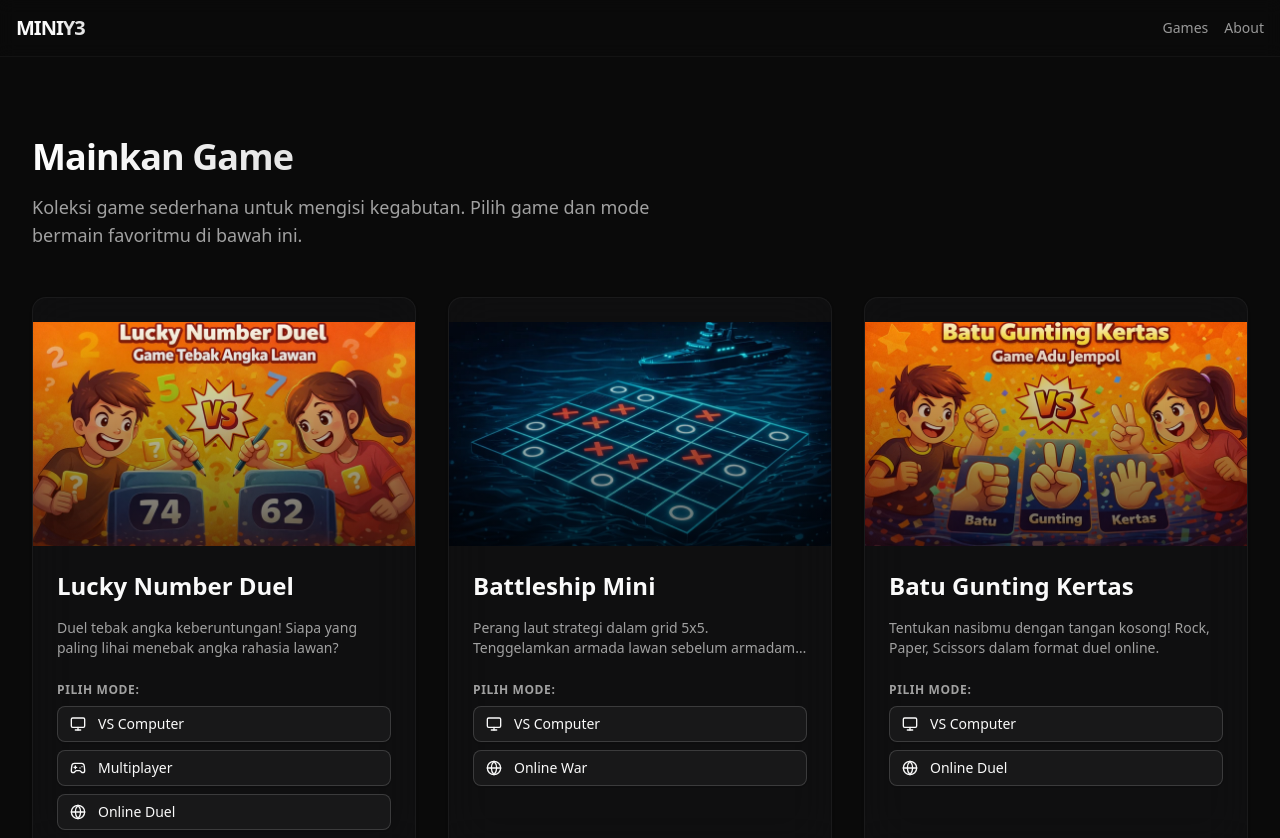
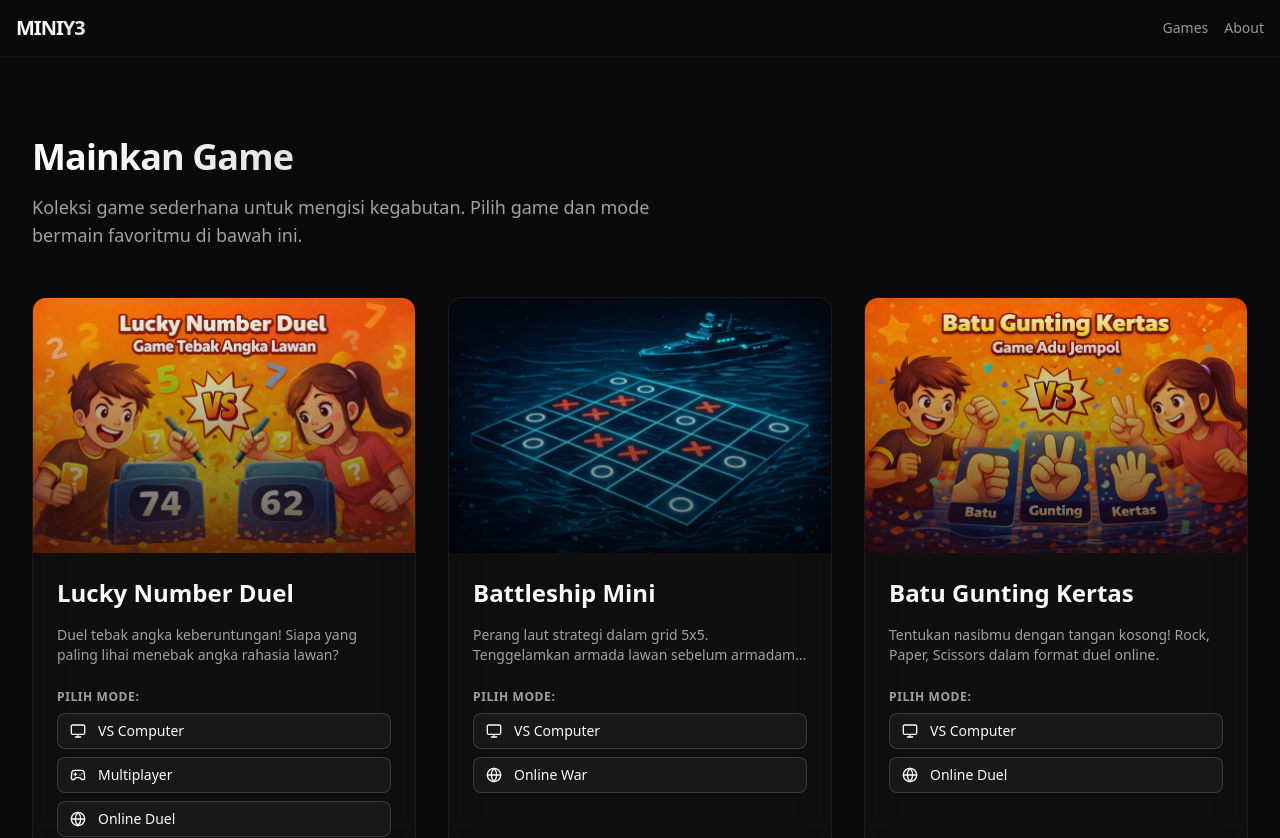
Before and after one commit to indraprhmbd/MiniY3-Web-Based-Games, a Next.js app: page / in a window 1280 px wide. Shown: the top 838 px of the page. Built offline with nearby package versions, Linux system fonts and the light colour scheme.

Commit message:
Fix game card layout: use intrinsic image size and remove top padding

```diff
--- a/app/page.tsx
+++ b/app/page.tsx
@@ -88,15 +88,15 @@ export default function Home() {
 
 function GameCard({ game }: { game: any }) {
   return (
-    <Card className="h-full overflow-hidden border-white/5 bg-zinc-900/40 backdrop-blur-xl hover:border-white/10 transition-all duration-300">
-      <div className="h-56 relative overflow-hidden bg-zinc-950">
+    <Card className="pt-0 h-full overflow-hidden border-white/5 bg-zinc-900/40 backdrop-blur-xl hover:border-white/10 transition-all duration-300">
+      <div className="w-full relative overflow-hidden bg-zinc-950">
         <div className="absolute inset-0 bg-gradient-to-b from-transparent to-black/60 z-10" />
         <Image
           src={game.image}
           alt={game.title}
-          fill
-          className="object-cover transition-transform duration-500 group-hover:scale-105"
-          sizes="(max-width: 640px) 100vw, (max-width: 1024px) 50vw, 33vw"
+          width={600}
+          height={400}
+          className="w-full h-auto object-cover transition-transform duration-500 group-hover:scale-105"
         />
       </div>
       <CardHeader>
```
